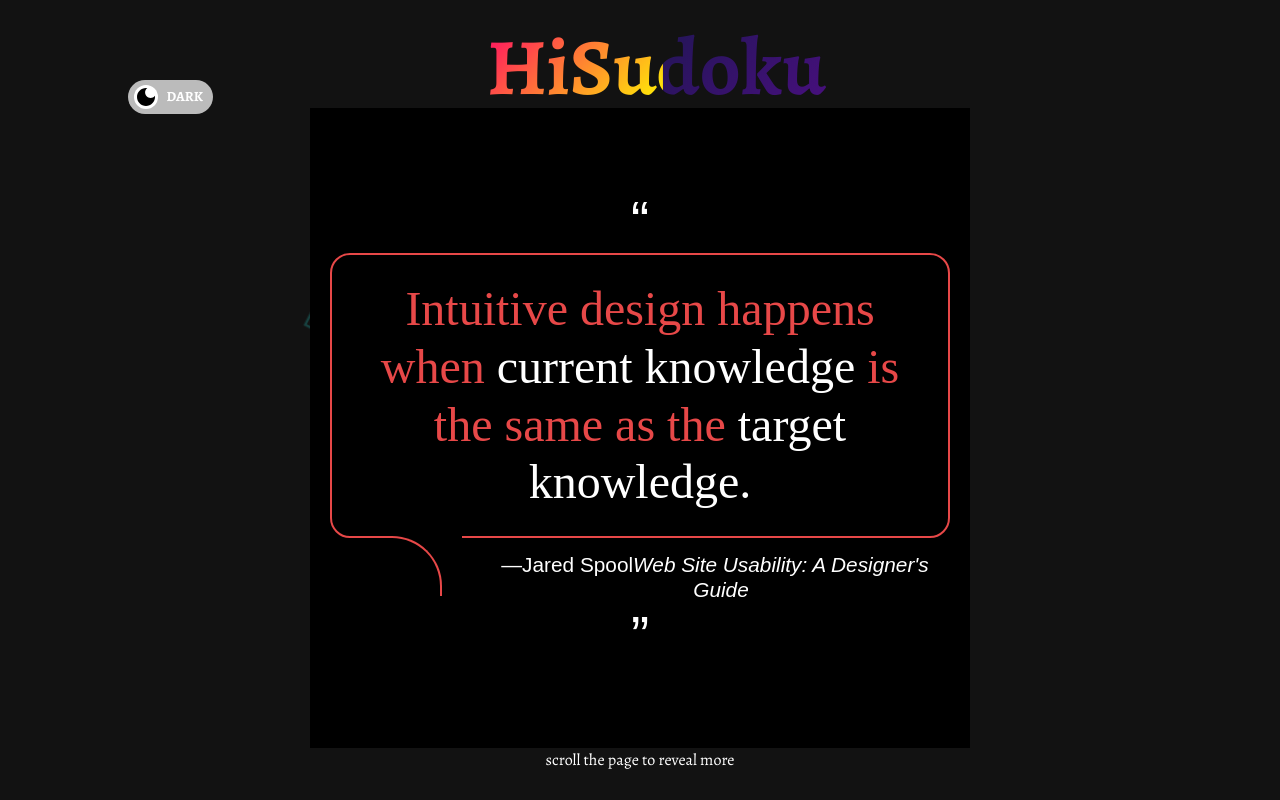
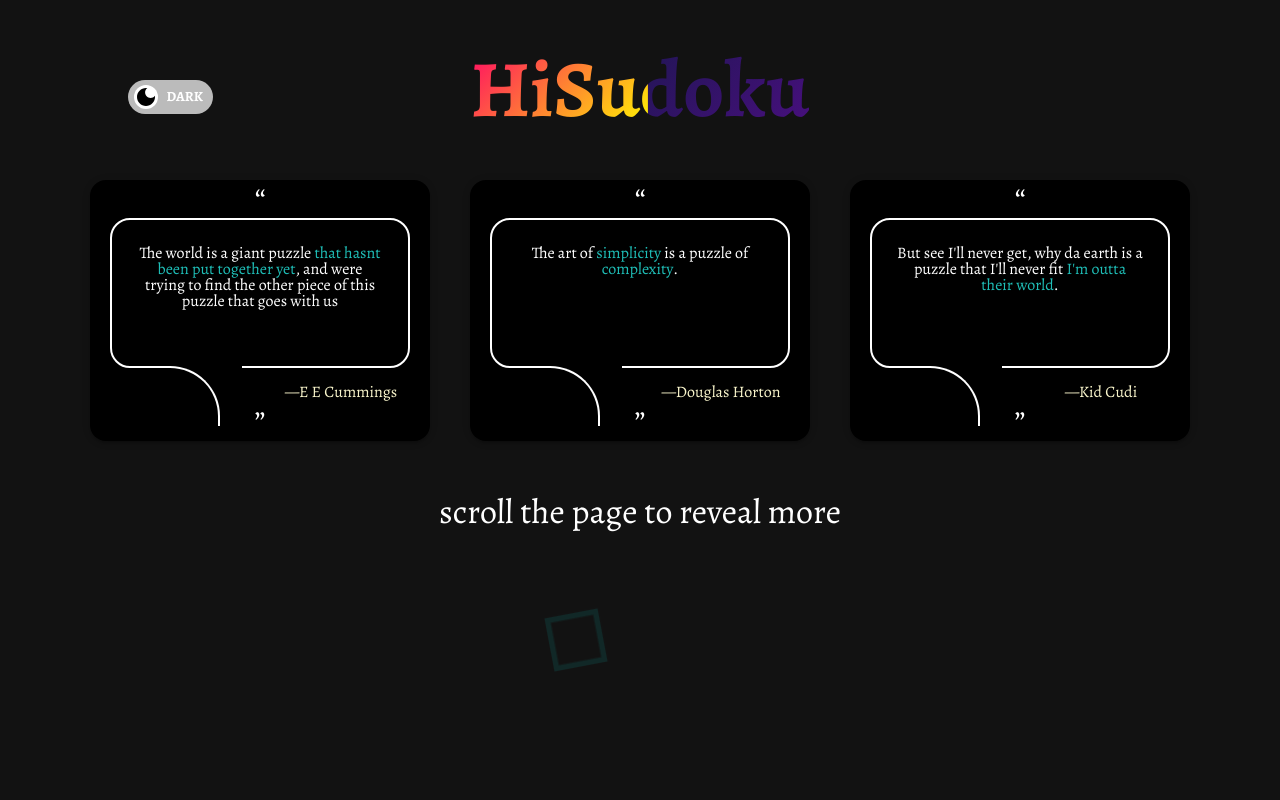
Before and after one commit to KrzysztofDamianBasior/hisudoku-web, a React (Create React App) app: page / in a window 1280 px wide. Built offline with nearby package versions, Linux system fonts and the light colour scheme.

Commit message:
feat: add animated quotations to the home page

```diff
--- a/src/pages/Home/components/CheckMoreBanner/index.tsx
+++ b/src/pages/Home/components/CheckMoreBanner/index.tsx
@@ -28,6 +28,7 @@ const CheckMoreBanner = () => {
         display="block"
         align="center"
         gutterBottom={true}
+        sx={{ my: "20px" }}
       >
         Web application to play and share sudokus
       </Typography>
--- a/src/pages/Home/components/HomeBanner/index.scss
+++ b/src/pages/Home/components/HomeBanner/index.scss
@@ -3,38 +3,20 @@
   height: 100%;
   position: relative;
   display: flex;
-  justify-content: center;
   align-items: center;
-  flex-direction: row;
+  flex-direction: column;
 
   &__toggle-switch {
     position: absolute;
     top: 10%;
     left: 10%;
   }
-  &__content-bearer {
-    // transform: translateX(-5vw);
-    display: flex;
-    // flex-direction: row;
-    flex-direction: column;
-    justify-content: center;
-    align-items: center;
-  }
-  &__logo {
-    display: block;
-    // max-width: 65vmin;
-    max-width: clamp(65vmin, 12vw + 1rem, 80vmin);
-
-    height: auto;
-    position: relative;
-    bottom: 10px;
-    // transform: translateX(-120px);
-  }
   &__title {
+    margin-top: 50px;
+    margin-bottom: 50px;
     // transform: translateX(120px);
+    // font-size: 7vw;
     z-index: 10;
-    margin-left: 5%;
-    // font-size: 7vw;
     background-image: linear-gradient(
       -225deg,
       #231557 0%,
--- a/src/pages/Home/components/HomeBanner/index.tsx
+++ b/src/pages/Home/components/HomeBanner/index.tsx
@@ -4,15 +4,17 @@ import ToggleThemeSwitch from "../../../../shared/components/ToggleThemeSwitch/T
 import "./index.scss";
 import HomeBlockquoteGroup from "../HomeBlockquoteGroup";
 
+import { Typography } from "@mui/material";
+
 const HomeBanner = () => {
   return (
     <div className="home-banner">
-      <div className="home-banner__content-bearer">
-        <h1 className="home-banner__title">HiSudoku</h1>
-        {/* <img src={Logo} alt="logo" className="home-banner__logo" /> */}
-        <HomeBlockquoteGroup />
+      <h1 className="home-banner__title">HiSudoku</h1>
+      <HomeBlockquoteGroup />
+
+      <Typography variant="h4" sx={{ my: "50px" }}>
         scroll the page to reveal more
-      </div>
+      </Typography>
       <div className="home-banner__toggle-switch">
         <ToggleThemeSwitch id="home-banner__toggle-theme-switch-name" />
       </div>
--- a/src/pages/Home/components/HomeBlockquoteGroup/index.scss
+++ b/src/pages/Home/components/HomeBlockquoteGroup/index.scss
@@ -1,37 +1,37 @@
 /* center the blockquote in the page */
-.blockquote-wrapper {
-  display: flex;
-  // height: 100vh;
-  padding: 0 20px;
-  background-color: black;
-}
+// .blockquote-wrapper {
+// display: flex;
+// padding: 0 20px;
+// background-color: black;
+// }
 
 /* Blockquote main style */
 .blockquote {
-  position: relative;
-  font-family: "Barlow Condensed", sans-serif;
-  max-width: 620px;
-  margin: 80px auto;
-  align-self: center;
+  // position: relative;
+  // font-family: "Barlow Condensed", sans-serif;
+  max-width: 350px;
+  // margin: 80px auto;
+  // align-self: center;
+  font-size: 2rem;
 }
 
 /* Blockquote header */
-.blockquote h1 {
-  font-family: "Abril Fatface", cursive;
+.blockquote p {
+  // font-family: "Abril Fatface", cursive;
+  // font-size: 2.8rem;
+  // border: solid 2px;
   position: relative; /* for pseudos */
   color: #e74848;
-  font-size: 2.8rem;
   font-weight: normal;
   line-height: 1;
   margin: 0;
   border: 2px solid #fff;
-  border: solid 2px;
   border-radius: 20px;
   padding: 25px;
 }
 
 /* Blockquote right double quotes */
-.blockquote h1:after {
+.blockquote p:after {
   content: "";
   position: absolute;
   border: 2px solid #e74848;
@@ -45,7 +45,7 @@
   z-index: 3;
 }
 
-.blockquote h1:before {
+.blockquote p:before {
   content: "";
   position: absolute;
   width: 80px;
@@ -55,28 +55,23 @@
   z-index: 2;
 }
 
-/* increase header size after 600px */
-@media all and (min-width: 600px) {
-  .blockquote h1 {
-    font-size: 3rem;
-    line-height: 1.2;
-  }
-}
+// /* increase header size after 600px */
+// @media all and (min-width: 600px) {
+//   .blockquote h1 {
+//     font-size: 3rem;
+//     line-height: 1.2;
+//   }
+// }
 
 /* Blockquote subheader */
-.blockquote h4 {
-  position: relative;
-  color: #ffffff;
-  font-size: 1.3rem;
-  font-weight: 400;
-  line-height: 1.2;
-  margin: 0;
-  padding-top: 15px;
-  z-index: 1;
-  margin-left: 150px;
-  padding-left: 12px;
-}
-
-.blockquote h4:first-letter {
-  margin-left: -12px;
-}
+// .blockquote h4 {
+//   position: relative;
+//   color: #ffffff;
+//   font-weight: 400;
+//   font-size: 1rem;
+//   line-height: 1.2;
+//   margin: 0;
+//   padding-top: 15px;
+//   margin-left: 150px;
+//   padding-left: 12px;
+// }
--- a/src/pages/Home/components/HomeBlockquoteGroup/index.tsx
+++ b/src/pages/Home/components/HomeBlockquoteGroup/index.tsx
@@ -1,26 +1,245 @@
-import React from "react";
-import "./index.scss";
+import * as React from "react";
+import Box from "@mui/material/Box";
+import Paper from "@mui/material/Paper";
+// import "./index.scss";
+import { styled } from "@mui/material/styles";
+import { Typography } from "@mui/material";
+import type { SxProps, Theme } from "@mui/material";
+import { DurstenfeldShuffle } from "../../../../shared/utils/General/shuffleArray";
+import { AnimatePresence, motion } from "framer-motion";
 
-type Props = {};
+const accentText: SxProps<Theme> = {
+  display: "inline",
+  color: (theme) =>
+    theme.palette.mode === "light"
+      ? theme.palette.primary.dark
+      : theme.palette.primary.light,
+};
 
-const HomeBlockquoteGroup = (props: Props) => {
+const HomeQuotationsGroup = () => {
+  const [quotationsIndexes, setQuotationsIndexes] = React.useState<
+    [number, number, number]
+  >([0, 1, 2]);
+
+  const intervalRef = React.useRef<NodeJS.Timer>();
+
+  React.useEffect(() => {
+    const id = setInterval(() => {
+      let indexes = Array.from(quotations.keys());
+
+      indexes = indexes.filter((num) => !quotationsIndexes.includes(num));
+
+      indexes = DurstenfeldShuffle(indexes);
+      const top3: [number, number, number] = indexes.slice(0, 3) as [
+        number,
+        number,
+        number
+      ];
+      setQuotationsIndexes(top3);
+    }, 6000);
+    intervalRef.current = id;
+
+    return () => {
+      clearInterval(intervalRef.current);
+    };
+  });
+
+  function handleCancel() {
+    clearInterval(intervalRef.current);
+  }
+
   return (
-    <div className="blockquote-wrapper">
-      <blockquote className="blockquote">
-        <h1>
-          Intuitive design happens when{" "}
-          <span style={{ color: "#ffffff" }}>current knowledge</span> is the
-          same as the{" "}
-          <span style={{ color: "#ffffff" }}>target knowledge.</span>
-        </h1>
-        <h4>
-          &mdash;Jared Spool
-          {/* <br /> */}
-          <em>Web Site Usability: A Designer's Guide</em>
-        </h4>
-      </blockquote>
-    </div>
+    <AnimatePresence mode="wait">
+      <div
+        style={{
+          display: "flex",
+          flexDirection: "row",
+          justifyContent: "center",
+          alignItems: "center",
+          gap: "40px",
+        }}
+      >
+        {[0, 1, 2].map((index) => (
+          <Paper
+            elevation={3}
+            sx={{
+              display: "flex",
+              justifyContent: "center",
+              alignItems: "center",
+              padding: "0 20px",
+              background: (theme) =>
+                theme.palette.mode === "light"
+                  ? theme.palette.background.paper
+                  : "black",
+              borderRadius: 4,
+            }}
+          >
+            <motion.div
+              initial={{ opacity: 0 }}
+              animate={{ opacity: 1 }}
+              exit={{ opacity: 0 }}
+              transition={{ type: "spring", stiffness: 10 }}
+              key={quotationsIndexes.toString()}
+            >
+              <Blockquote>
+                <Typography
+                  variant="body1"
+                  sx={{
+                    position: "relative" /* for pseudos */,
+                    fontWeight: "normal",
+                    lineHeight: 1,
+                    margin: 0,
+                    border: "2px solid",
+                    borderColor: (theme) => theme.palette.text.primary,
+                    borderRadius: "20px",
+                    padding: "25px",
+                    width: "300px",
+                    height: "150px",
+
+                    "&:after": {
+                      content: "''",
+                      position: "absolute",
+                      border: "2px solid",
+                      borderColor: (theme) => theme.palette.text.primary,
+                      borderRadius: "0 50px 0 0",
+                      width: "60px",
+                      height: "60px",
+                      bottom: "-60px",
+                      left: "48px",
+                      borderBottom: "none",
+                      borderLeft: "none",
+                      zIndex: 3,
+                    },
+                    "&:before": {
+                      content: "''",
+                      position: "absolute",
+                      width: "80px",
+                      border: "6px solid",
+                      borderColor: (theme) =>
+                        theme.palette.mode === "light"
+                          ? theme.palette.background.paper
+                          : "black",
+                      bottom: "-3px",
+                      left: "50px",
+                      zIndex: 2,
+                    },
+                  }}
+                >
+                  {quotations[quotationsIndexes[index]].content}
+                </Typography>
+                <Typography
+                  sx={{
+                    color: (theme) =>
+                      theme.palette.mode === "light"
+                        ? theme.palette.secondary.dark
+                        : theme.palette.secondary.light,
+                    fontWeight: 400,
+                    fontSize: "1rem",
+                    lineHeight: 1.2,
+                    margin: 0,
+                    paddingTop: "15px",
+                    marginLeft: "150px",
+                    paddingLeft: "12px",
+                  }}
+                  variant="h4"
+                >
+                  &mdash;{quotations[quotationsIndexes[index]].author}
+                </Typography>
+              </Blockquote>
+            </motion.div>
+          </Paper>
+        ))}
+      </div>
+    </AnimatePresence>
   );
 };
 
-export default HomeBlockquoteGroup;
+const Blockquote = styled("blockquote")`
+  max-width: 350px;
+  font-size: 2rem;
+  line-height: 1.2;
+  text-align: center;
+`;
+
+const quotations: { author: string; content: React.ReactElement }[] = [
+  {
+    author: "E E Cummings",
+    content: (
+      <>
+        The world is a giant puzzle {""}
+        <Box sx={accentText}>that hasnt been put together yet</Box>,{""} and
+        were trying to find the other piece of this puzzle that goes with us
+      </>
+    ),
+  },
+  {
+    author: "Douglas Horton",
+    content: (
+      <>
+        The art of <Box sx={accentText}>simplicity</Box> is a puzzle of{" "}
+        <Box sx={accentText}>complexity</Box>.
+      </>
+    ),
+  },
+  {
+    author: "Kid Cudi",
+    content: (
+      <>
+        But see I'll never get, why da earth is a puzzle that I'll never fit{" "}
+        {""}
+        <Box sx={accentText}>I'm outta their world</Box>.
+      </>
+    ),
+  },
+  {
+    author: "Hans Hofmann",
+    content: (
+      <>
+        Colors must fit together as <Box sx={accentText}>pieces</Box> in a
+        puzzle or cogs in a wheel.
+      </>
+    ),
+  },
+  {
+    author: "Adrian Belew",
+    content: (
+      <>
+        My favorite puzzle is trying to work out the parts myself, after all it
+        is a <Box sx={accentText}>solo effort</Box>.
+      </>
+    ),
+  },
+  {
+    author: "Erno Rubik",
+    content: (
+      <>
+        A good puzzle, <Box sx={accentText}>it's a fair thing</Box>. Nobody is
+        lying. It's very clear, and the problem depends{" "}
+        <Box sx={accentText}>just on you</Box>.
+      </>
+    ),
+  },
+  {
+    author: "Mariana Fulger",
+    content: (
+      <>
+        Reality is a puzzle revealing itself{" "}
+        <Box sx={accentText}>one portion at a time</Box>, always where the
+        deepest shroud falls. Wanting to piece the clues together, you are only{" "}
+        <Box sx={accentText}>losing yourself in the maze</Box>.
+      </>
+    ),
+  },
+  {
+    author: "Vera Nazarian",
+    content: (
+      <>
+        Not every puzzle is intended to be solved. Some are in place to{" "}
+        <Box sx={accentText}>test your limits</Box>. Others are, in fact, not
+        puzzles at all...
+      </>
+    ),
+  },
+];
+
+export default HomeQuotationsGroup;
--- a/src/shared/styles/_typography.scss
+++ b/src/shared/styles/_typography.scss
@@ -64,7 +64,6 @@ blockquote {
   font-size: var(--fs-600);
   line-height: 1.2;
   text-align: center;
-  margin-bottom: 1em;
 }
 
 blockquote::before {
--- /dev/null
+++ b/src/shared/utils/General/shuffleArray.ts
@@ -0,0 +1,33 @@
+// Fisher-Yates (aka Knuth) Shuffle.
+export function FisherYatesShuffle(array: any[]) {
+  const arrayDeepCopy = JSON.parse(JSON.stringify(array));
+  let currentIndex = arrayDeepCopy.length,
+    randomIndex;
+
+  // While there remain elements to shuffle.
+  while (currentIndex !== 0) {
+    // Pick a remaining element.
+    randomIndex = Math.floor(Math.random() * currentIndex);
+    currentIndex--;
+
+    // And swap it with the current element.
+    [arrayDeepCopy[currentIndex], arrayDeepCopy[randomIndex]] = [
+      arrayDeepCopy[randomIndex],
+      arrayDeepCopy[currentIndex],
+    ];
+  }
+
+  return arrayDeepCopy;
+}
+
+/* Randomize array in-place using Durstenfeld shuffle algorithm */
+export function DurstenfeldShuffle(array: any[]) {
+  const arrayDeepCopy = JSON.parse(JSON.stringify(array));
+
+  for (let i = arrayDeepCopy.length - 1; i > 0; i--) {
+    const j = Math.floor(Math.random() * (i + 1));
+    [arrayDeepCopy[i], arrayDeepCopy[j]] = [arrayDeepCopy[j], arrayDeepCopy[i]];
+  }
+
+  return arrayDeepCopy;
+}
```
Also changed, not shown: src/App.tsx (+48 -2 lines).
